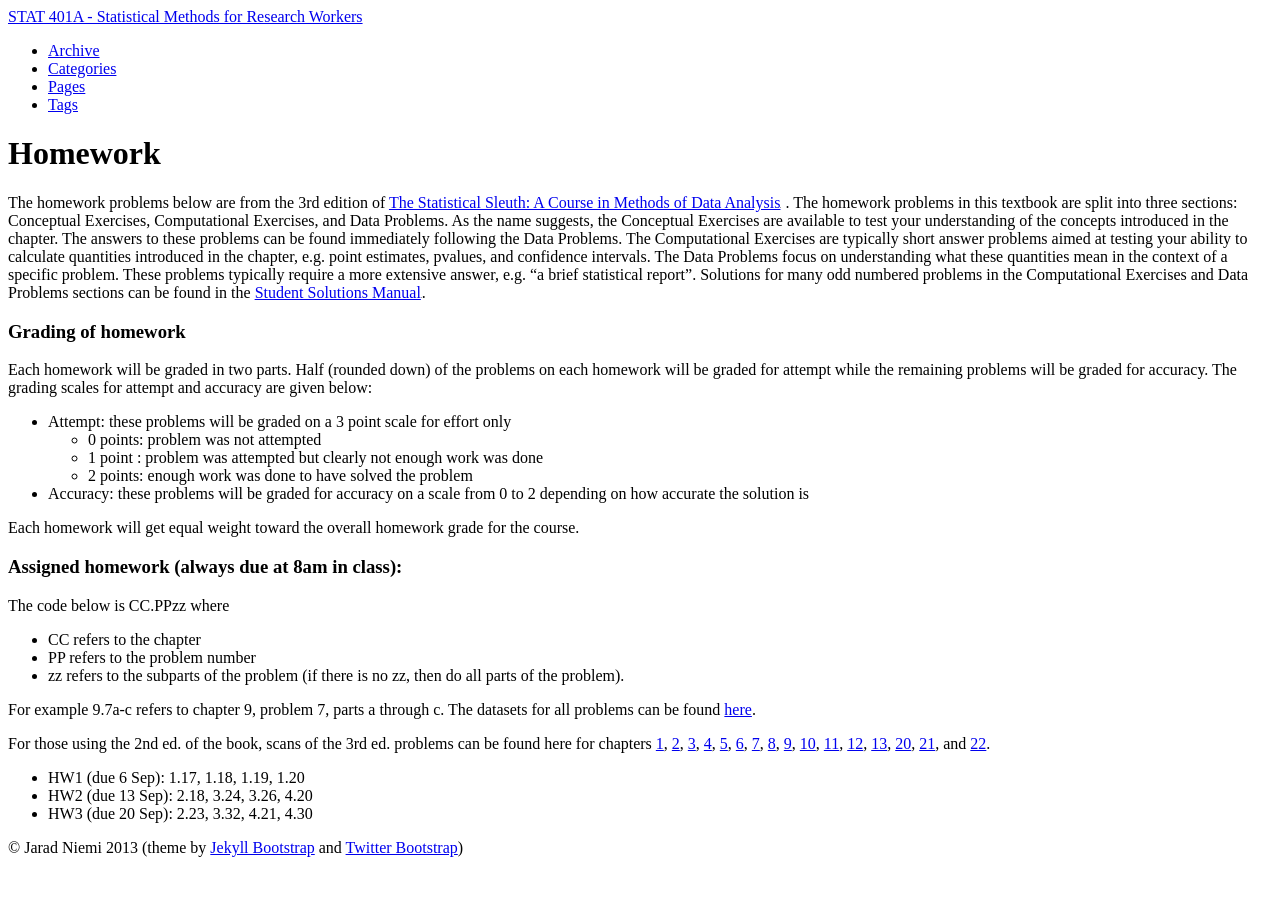
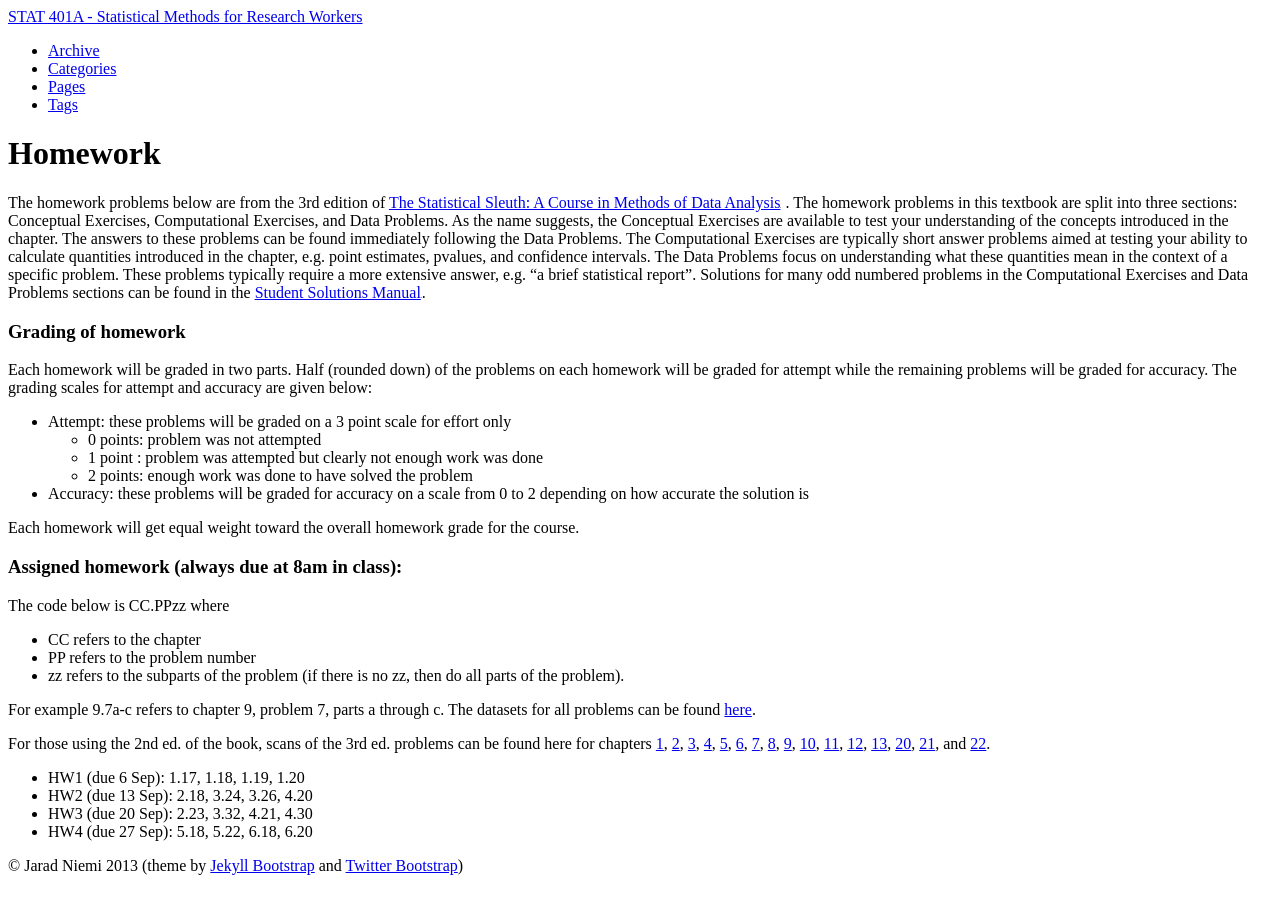
Before and after one commit to jarad/stat401A, a Jekyll site: the page built from homework.md, in a window 1280 px wide. Built offline with Jekyll 4.4.1, drawn with Linux system fonts in a browser that asks for light colours; grey boxes are pictures that could not be loaded.

Commit message:
added hw4

```diff
--- a/homework.md
+++ b/homework.md
@@ -42,7 +42,11 @@ For those using the 2nd ed. of the book, scans of the 3rd ed. problems can be fo
 - HW1 (due 6 Sep): 1.17, 1.18, 1.19, 1.20
 - HW2 (due 13 Sep): 2.18, 3.24, 3.26, 4.20
 - HW3 (due 20 Sep): 2.23, 3.32, 4.21, 4.30
+- HW4 (due 27 Sep): 5.18, 5.22, 6.18, 6.20
 
+<!---
+- HW5 (due 4 Oct): 5.24,
+--->
 
 
 <!---
```
Also changed, not shown: other parts of homework.md (+1 -1 lines).
